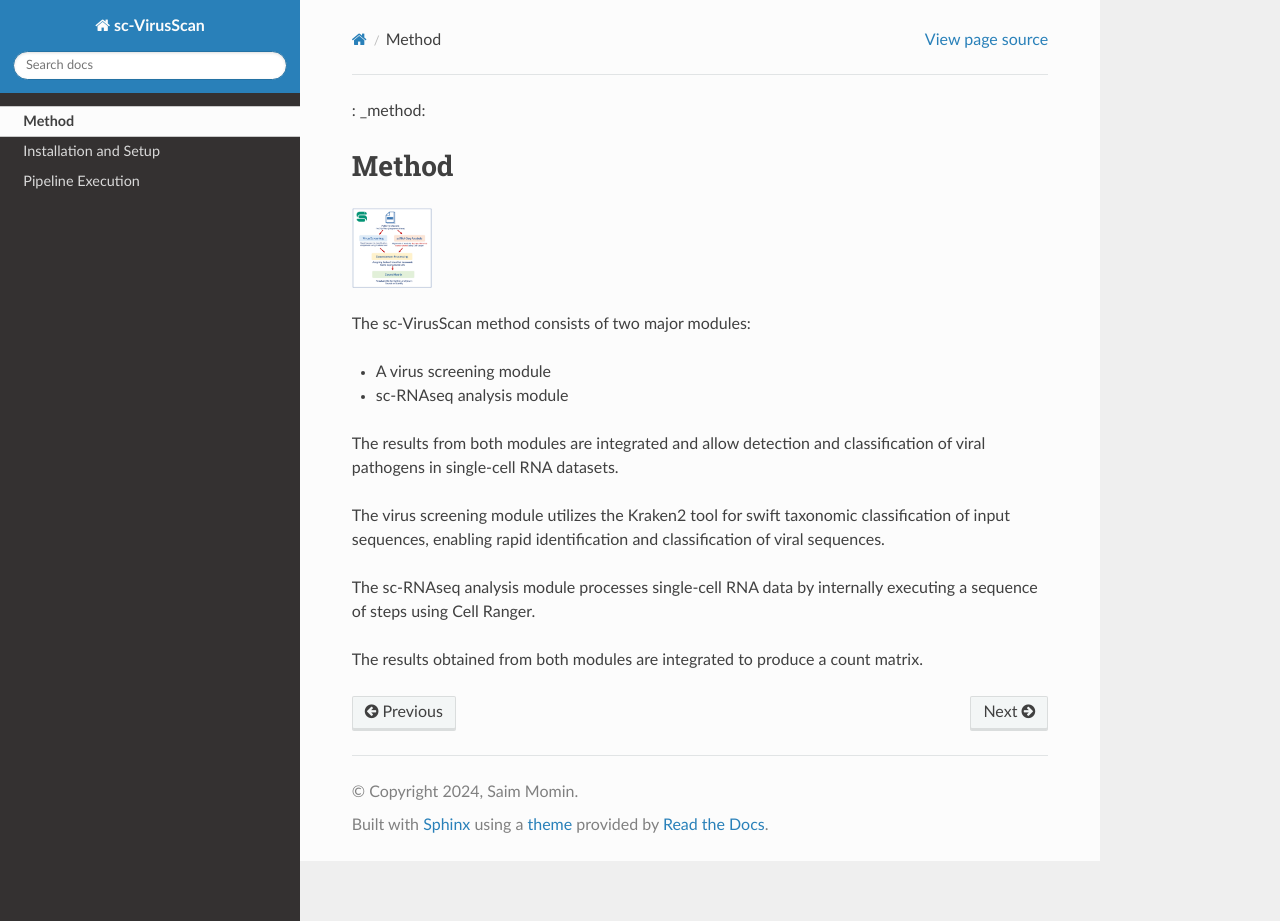
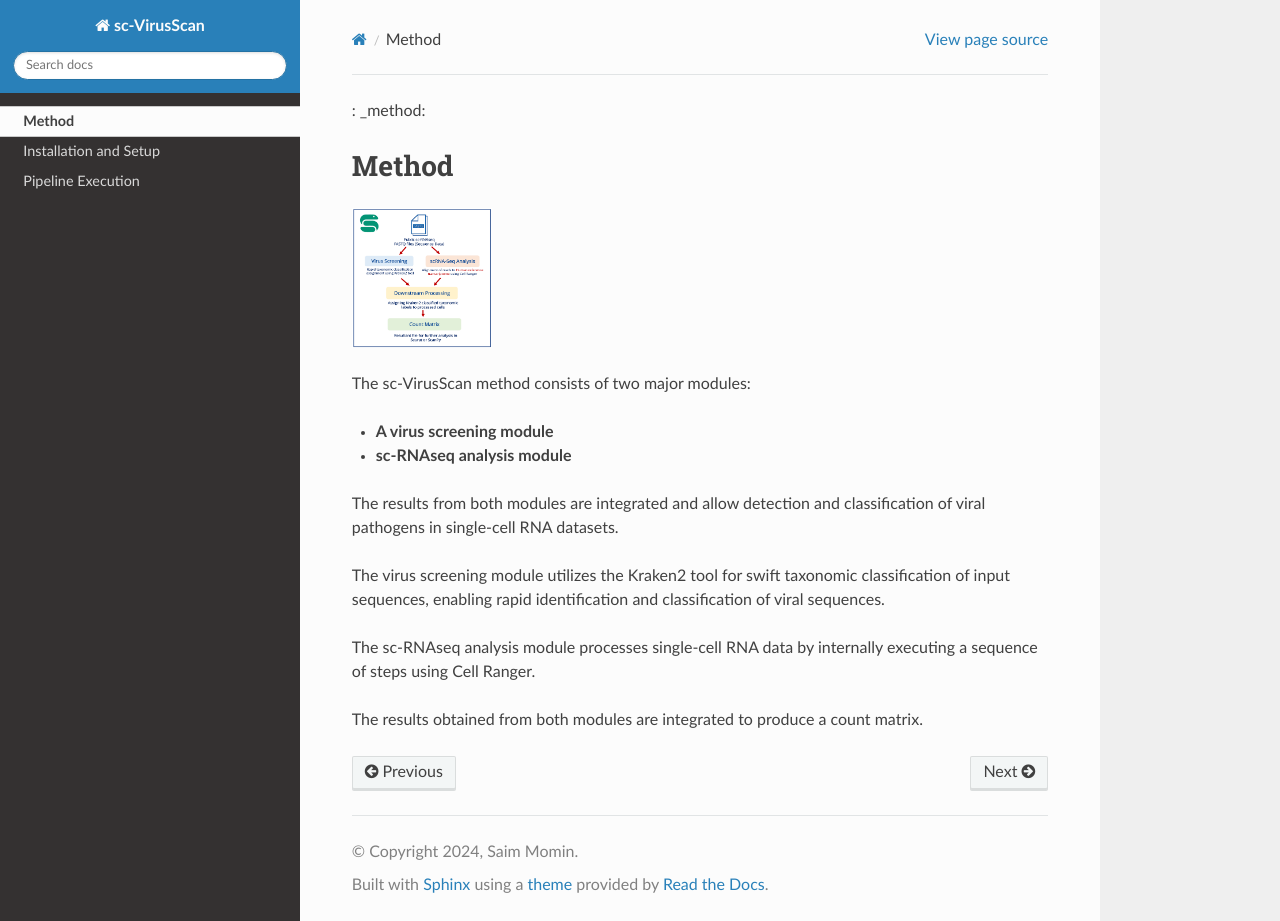
Before and after one commit to maxplanck-ie/sc-VirusScan, a Sphinx documentation site: the page built from docs/method.rst, in a window 1280 px wide and 921 px high. Built offline with Sphinx 7.4.7 and the Read the Docs theme 2.0.0, drawn with Linux system fonts in a browser that asks for light colours.

Commit message:
Update method.rst

```diff
--- a/docs/method.rst
+++ b/docs/method.rst
@@ -4,14 +4,14 @@ Method
 ===========
 
 .. image:: method.png
-   :scale: 40 %
+   :scale: 70 %
    :height: 200px
-   :width: 200 px
+   :width: 200px
 
 The sc-VirusScan method consists of two major modules:
 
-* A virus screening module
-* sc-RNAseq analysis module
+* **A virus screening module**
+* **sc-RNAseq analysis module**
 
 The results from both modules are integrated and allow detection and classification of viral pathogens in single-cell
 RNA datasets.
```
